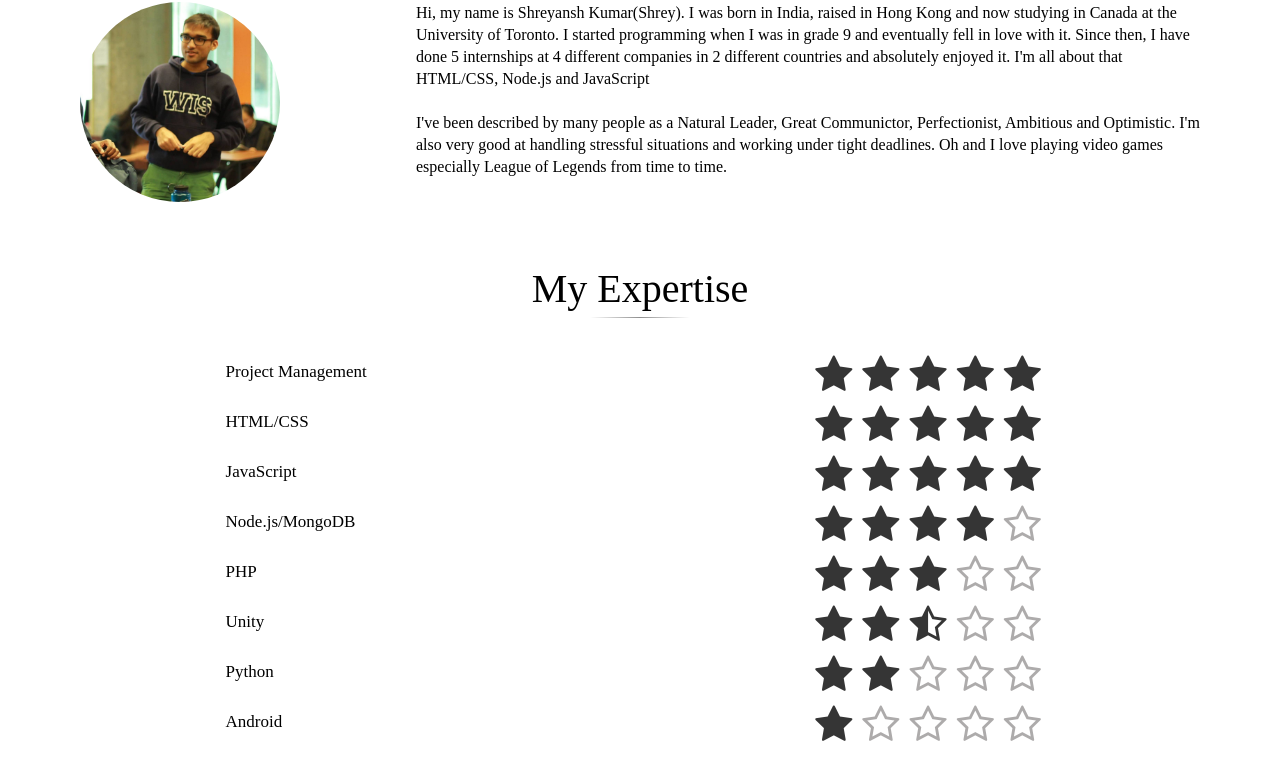
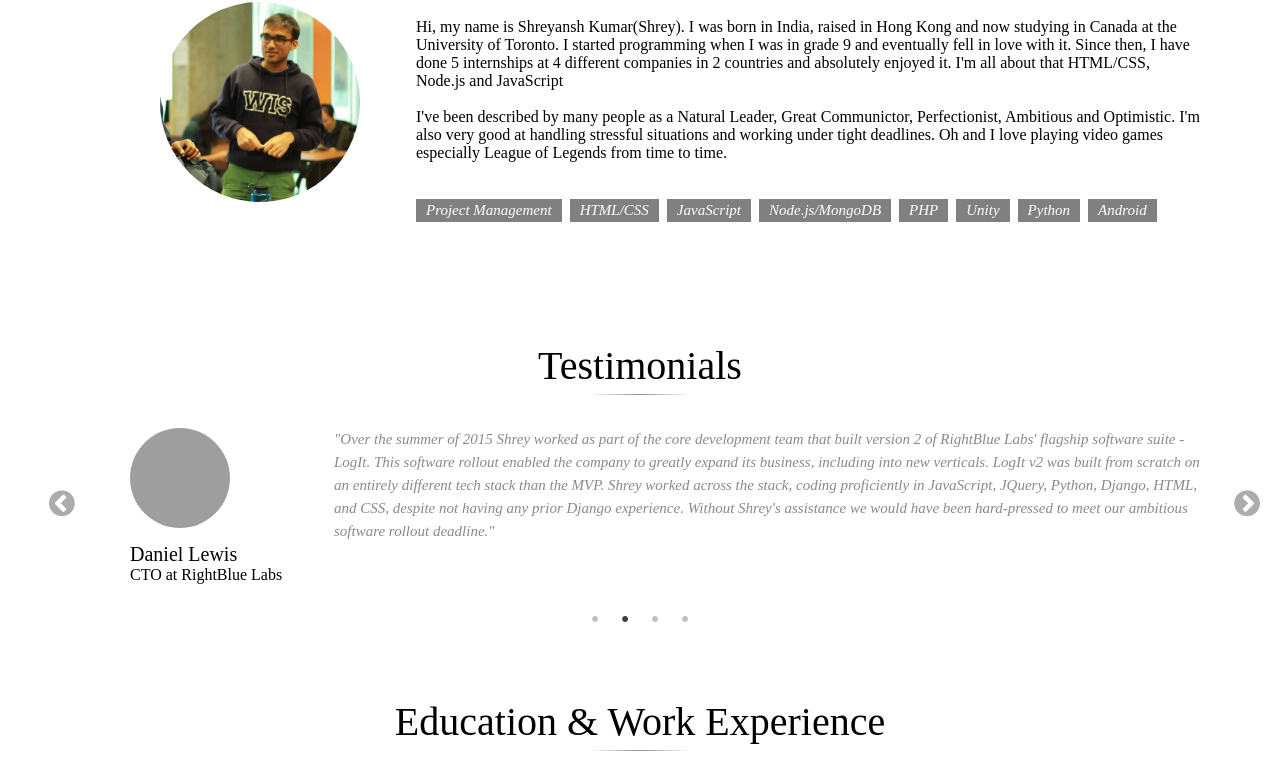
Before and after one commit to ShreyKumar/updated_website, a plain HTML site: page index.html in a window 1280 px wide. Shown: the part 804-1586 px from the top of the page. Drawn offline with nearby package versions, Linux system fonts and the light colour scheme; grey boxes are pictures that could not be loaded; a script that the page names is missing; a web font is replaced by a local one.

Commit message:
removed expertice section, too unncessary

```diff
--- a/css/pages/_about.css
+++ b/css/pages/_about.css
@@ -5,54 +5,53 @@
   -moz-border-radius: 180px 180px 180px 180px;
   -webkit-border-radius: 180px 180px 180px 180px;
 }
+#about .dp-img img {
+  float: right;
+}
+#about .dp-img {
+  width: 25%;
+  margin-right: 5%;
+}
+#about .desc,
+#about #skills {
+  width: 70%;
+}
+#about .dp-img,
+#about .desc {
+  float: left;
+}
 #about #profile {
   position: relative;
   height: 230px;
-}
-#about #profile .desc {
-  position: absolute;
-  top: 0;
-  margin-left: 30%;
-  line-height: 22px;
-  margin-top: 0;
+  margin-bottom: 110px;
 }
 #about #expertice {
   position: relative;
 }
-#about #skills,
-#about #ratings {
-  list-style-type: none;
-  font-size: 17px;
-  width: 50%;
-}
 #about #skills {
+  display: block;
+  height: auto;
+  min-height: 20px;
   padding-left: 0;
-}
-#about #skills li,
-#about #ratings li {
-  display: block;
-  height: 50px;
-  margin-left: 26%;
-}
-#about #ratings .fa-star-o {
-  color: #adabab;
-}
-#about #ratings .fa-star,
-#about #ratings .fa-star-half-o {
-  color: #353535;
+  float: right;
 }
 #about #skills li {
-  padding-top: 10px;
+  list-style-type: none;
+  float: left;
+  display: inline-block;
+  background-color: #808080;
+  color: #FFFFFF;
+  padding-left: 10px;
+  padding-right: 10px;
+  padding-top: 3px;
+  padding-bottom: 3px;
+  margin-right: 8px;
+  margin-top: 5px;
+  font-size: 15px;
+  font-style: italic;
 }
-#about #ratings li {
-  font-size: 40px;
-}
-#about #ratings {
-  position: absolute;
-  margin: 0;
-  top: 0;
-  right: 0;
-}
+
+/* TESTIMONIALS */
 #about #testimonials {
   height: 170px;
   position: relative;
--- a/index.html
+++ b/index.html
@@ -86,13 +86,15 @@
     <section id="about">
       <h1 class="about-head title">About me</h1>
       <div id="profile">
-        <img src="img/dp.jpg" class="dp" />
+        <div class="dp-img">
+          <img src="img/dp.jpg" class="dp" />
+        </div>
         <p class="desc">
           Hi, my name is Shreyansh Kumar(Shrey). I was born in India, raised
           in Hong Kong and now studying in Canada at the University of Toronto.
           I started programming when I was in grade 9 and eventually fell
           in love with it. Since then, I have done 5 internships at 4 different
-          companies in 2 different countries and absolutely enjoyed it.
+          companies in 2 countries and absolutely enjoyed it.
           I'm all about that HTML/CSS, Node.js and JavaScript
           <br />
           <br />
@@ -101,9 +103,6 @@
           stressful situations and working under tight deadlines. Oh and I love playing video games
           especially League of Legends from time to time.
         </p>
-      </div>
-      <h1 class="exp-head title">My Expertise</h1>
-      <div id="expertice">
         <ul id="skills">
           <li class="skill">Project Management</li>
           <li class="skill">HTML/CSS</li>
@@ -113,65 +112,6 @@
           <li class="skill">Unity</li>
           <li class="skill">Python</li>
           <li class="skill">Android</li>
-        </ul>
-
-        <ul id="ratings">
-          <li class="rating">
-            <i class="fa fa-star"></i>
-            <i class="fa fa-star"></i>
-            <i class="fa fa-star"></i>
-            <i class="fa fa-star"></i>
-            <i class="fa fa-star"></i>
-          </li>
-          <li class="rating">
-            <i class="fa fa-star"></i>
-            <i class="fa fa-star"></i>
-            <i class="fa fa-star"></i>
-            <i class="fa fa-star"></i>
-            <i class="fa fa-star"></i>
-          </li>
-          <li class="rating">
-            <i class="fa fa-star"></i>
-            <i class="fa fa-star"></i>
-            <i class="fa fa-star"></i>
-            <i class="fa fa-star"></i>
-            <i class="fa fa-star"></i>
-          </li>
-          <li class="rating">
-            <i class="fa fa-star"></i>
-            <i class="fa fa-star"></i>
-            <i class="fa fa-star"></i>
-            <i class="fa fa-star"></i>
-            <i class="fa fa-star-o"></i>
-          </li>
-          <li class="rating">
-            <i class="fa fa-star"></i>
-            <i class="fa fa-star"></i>
-            <i class="fa fa-star"></i>
-            <i class="fa fa-star-o"></i>
-            <i class="fa fa-star-o"></i>
-          </li>
-          <li class="rating">
-            <i class="fa fa-star"></i>
-            <i class="fa fa-star"></i>
-            <i class="fa fa-star-half-o"></i>
-            <i class="fa fa-star-o"></i>
-            <i class="fa fa-star-o"></i>
-          </li>
-          <li class="rating">
-            <i class="fa fa-star"></i>
-            <i class="fa fa-star"></i>
-            <i class="fa fa-star-o"></i>
-            <i class="fa fa-star-o"></i>
-            <i class="fa fa-star-o"></i>
-          </li>
-          <li class="rating">
-            <i class="fa fa-star"></i>
-            <i class="fa fa-star-o"></i>
-            <i class="fa fa-star-o"></i>
-            <i class="fa fa-star-o"></i>
-            <i class="fa fa-star-o"></i>
-          </li>
         </ul>
       </div>
 
```
